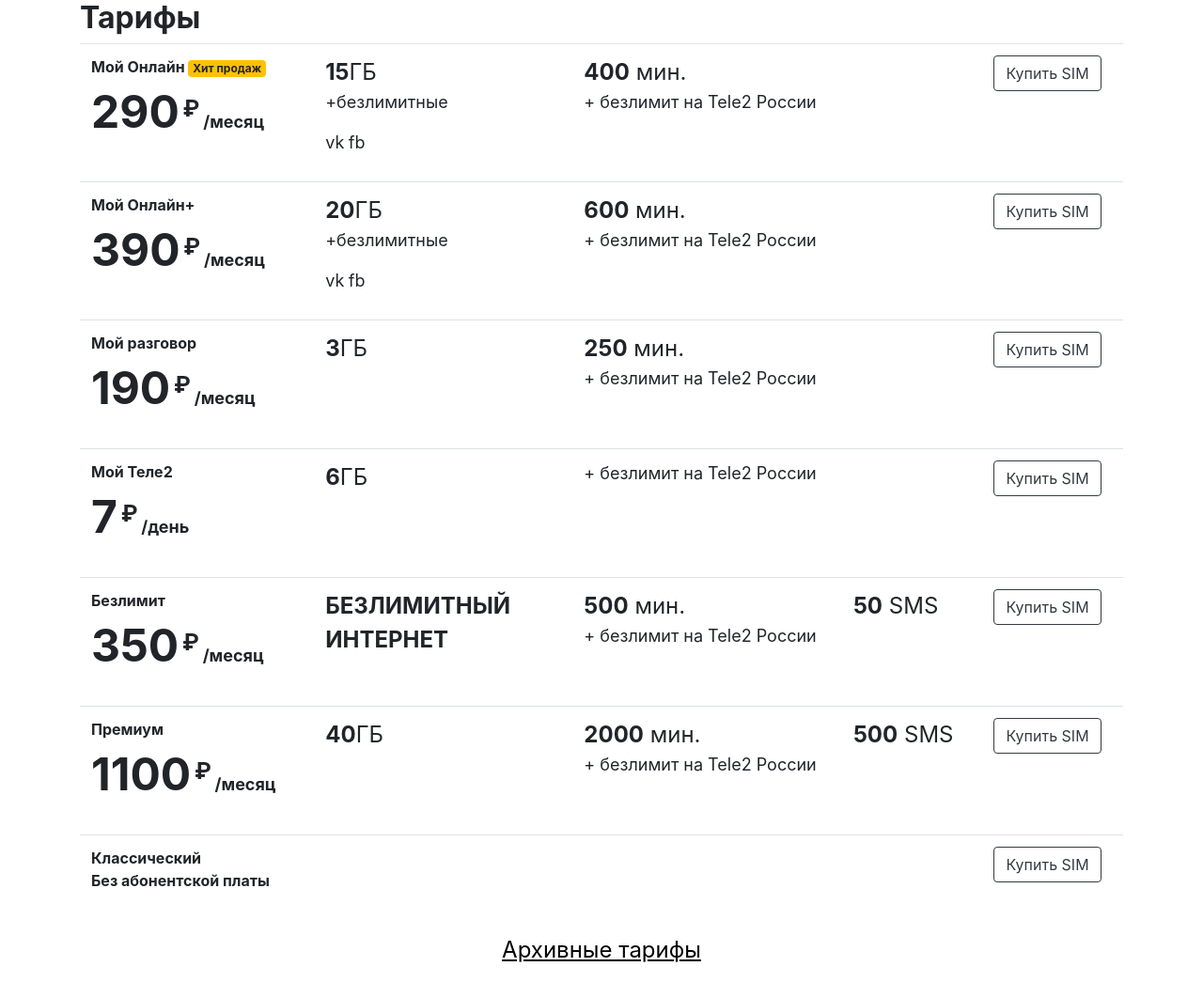
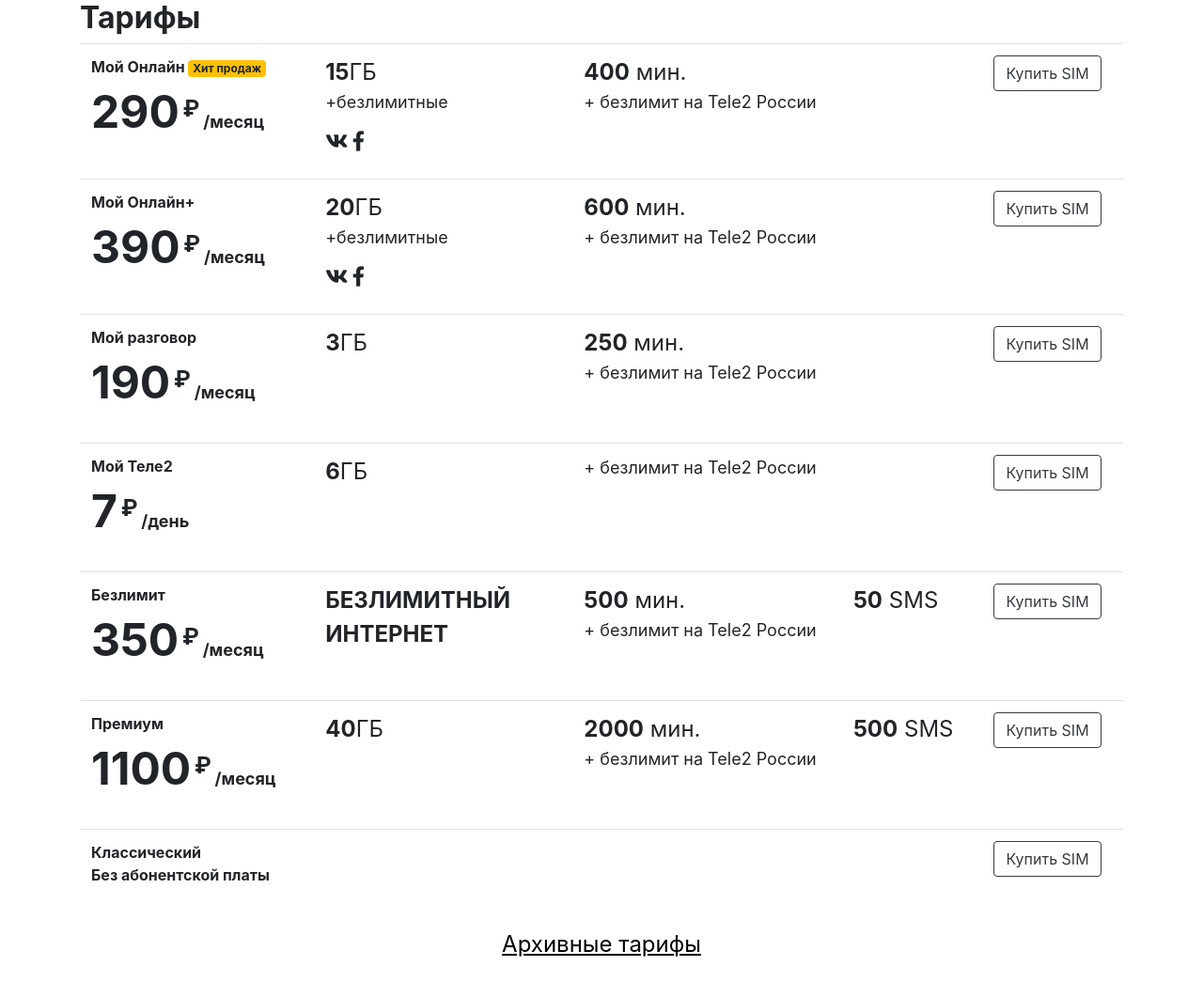
Before and after one commit to ShamilTim/hw9-tele2, a Flask app: page / in a window 1280 px wide. Shown: the whole page at 94% size. After the commit the page ends 1018 px from the top, so only its background shows below. Run offline with Flask 2, Linux system fonts and the light colour scheme; some libraries are stand-ins or nearby versions.

Commit message:
Setting social network icons #2

```diff
--- a/app/templates/index.html
+++ b/app/templates/index.html
@@ -8,6 +8,8 @@
     <title>Тарифы сотовой связи Tele2, самые выгодные тарифы Республика Татарстан для мобильного телефона</title>
     <link rel="stylesheet" href="https://stackpath.bootstrapcdn.com/bootstrap/4.3.1/css/bootstrap.min.css"
           integrity="sha384-ggOyR0iXCbMQv3Xipma34MD+dH/1fQ784/j6cY/iJTQUOhcWr7x9JvoRxT2MZw1T" crossorigin="anonymous">
+    <link rel="stylesheet" href="https://use.fontawesome.com/releases/v5.8.1/css/all.css"
+          integrity="sha384-50oBUHEmvpQ+1lW4y57PTFmhCaXp0ML5d60M1M7uH2+nqUivzIebhndOJK28anvf" crossorigin="anonymous">
 </head>
 <body>
 <div class="container">
@@ -47,11 +49,16 @@
                       <p>
                       {% if item.gb_unlim != None %}
                           <font size="+1">+безлимитные</font>
-                              <p>{% for item in item.gb_unlim %}
-                                    <font size="+1">{{item}}</font>
-                                 {% endfor %}
-                              </p>
+                          <p> {% for item in item.gb_unlim %}
+                                {% if item == 'vk' %}
+                                  <a><i class="fab fa-vk fa-lg"></i></a>
+                                {% elif item == 'fb' %}
+                                  <a><i class="fab fa-facebook-f fa-lg"></i></a>
+                                {% endif %}
+                              {% endfor %}
+                          </p>
                       {% endif %}
+                      </p>
                   </td>
                   <td style="width: 230px;">
                       {% if item.minutes != 0 %}
```
